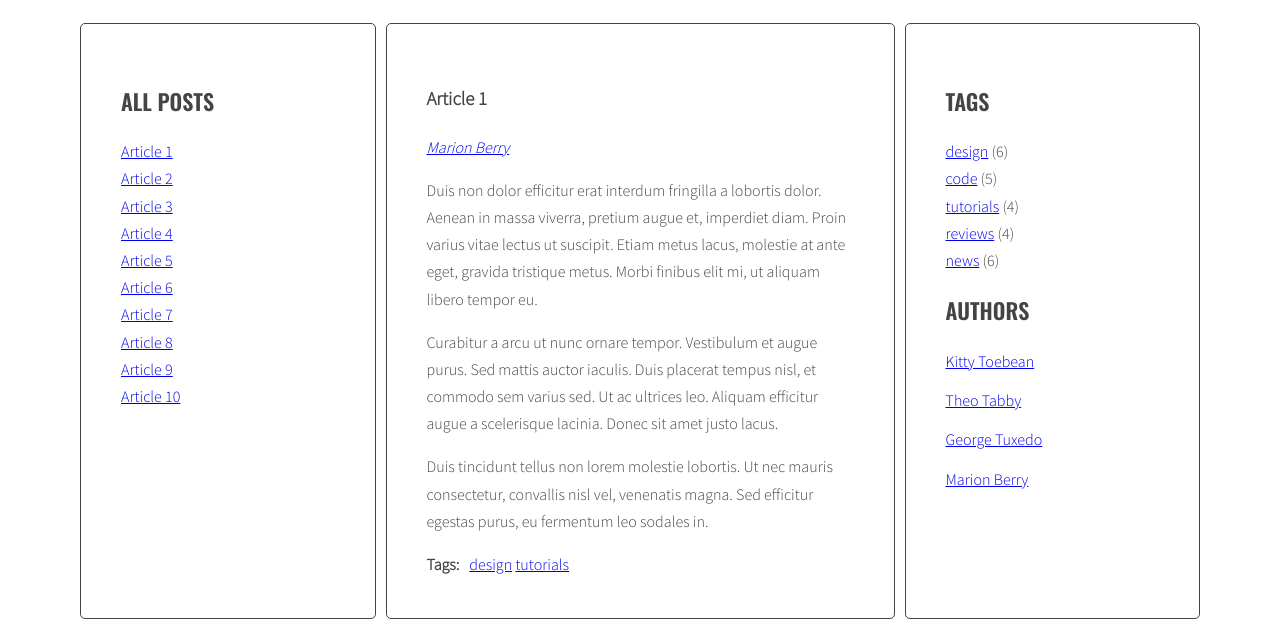
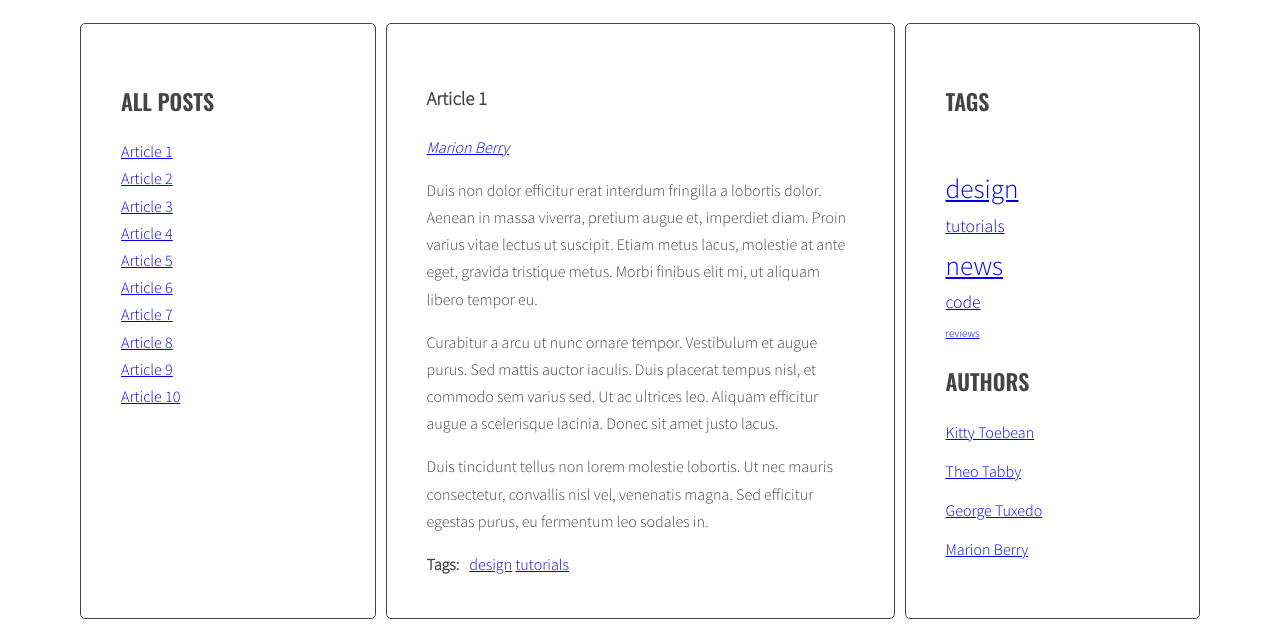
Before and after one commit to stanleyoos/javascript-blog, a website: page index.html in a window 1280 px wide. Shown: the part 220-847 px from the top of the page. Drawn offline with nearby package versions, Linux system fonts and the light colour scheme.

Commit message:
test commit #3

```diff
--- a/index.html
+++ b/index.html
@@ -371,15 +371,9 @@
           </section>
           <aside class="sidebar">
             <h2 class="section-title">Tags</h2>
-            <ul class="list tags">
-              <li><a href="#">design</a> <span>(6)</span></li>
-              <li><a href="#">code</a> <span>(5)</span></li>
-              <li><a href="#">tutorials</a> <span>(4)</span></li>
-              <li><a href="#">reviews</a> <span>(4)</span></li>
-              <li><a href="#">news</a> <span>(6)</span></li>
-            </ul>
+            <ul class="list-tags"></ul>
             <h2 class="section-title">Authors</h2>
-            <ul class="list authors">
+            <ul class="list-authors">
               <li>
                 <a href="#">
                   <span class="author-name">Kitty Toebean</span>
--- a/js/script.js
+++ b/js/script.js
@@ -41,10 +41,15 @@ const titleClickHandler = function (e) {
 
 //////////////////////
 
+const optCloudClassCount = 5,
+  optCloudClassPrefix = 'tag-size-'
+
 const optArticleSelector = '.post',
   optTitleSelector = '.post-title',
   optTitleListSelector = '.titles',
-  optArticleTagsSelector = '.post-tags .list'
+  optArticleTagsSelector = '.post-tags .list',
+  optTagsListSelector = '.list-tags',
+  optAuthorsListSelector = '.list-authors'
 
 function generateTitleLinks(customSelector = '') {
   //console.log(customSelector)
@@ -89,7 +94,22 @@ generateTitleLinks()
 
 //////////////////////
 
+function calculateTagsParams(tags) {
+  let params = {
+    max: 0,
+    min: 1000,
+  }
+  for (let tag in tags) {
+    params.min = params.min > tags[tag] ? tags[tag] : params.min
+    params.max = tags[tag] > params.max ? tags[tag] : params.max
+  }
+
+  return params
+}
+
 function generateTags() {
+  /* [NEW] create a new variable allTags with an empty object */
+  let allTags = {}
   /* find all articles */
   const articles = document.querySelectorAll(optArticleSelector)
   /* START LOOP: for every article: */
@@ -115,11 +135,46 @@ function generateTags() {
         ' <li><a href="#tag-' + tag + '"><span>' + tag + '</span></a></li> '
       /* add generated code to html variable */
       html += linkHTML
+      /* [NEW] check if this link is NOT already in allTags */
+      if (!allTags[tag]) {
+        /* [NEW] add tag to allTags object */
+        allTags[tag] = 1
+      } else {
+        allTags[tag]++
+      }
       /* END LOOP: for each tag */
     }
     tagWrapper.innerHTML = html
     /* insert HTML of all the links into the tags wrapper */
     /* END LOOP: for every article: */
+    /* [NEW] find list of tags in right column */
+    const tagList = document.querySelector(optTagsListSelector)
+    //console.log(tagList)
+    const tagsParams = calculateTagsParams(allTags)
+    //console.log('tag params: ', tagsParams)
+    /* [NEW] create variable for all links HTML code */
+    let allTagsHTML = ''
+
+    /* [NEW] START LOOP: for each tag in allTags: */
+    for (let tag in allTags) {
+      /* [NEW] generate code of a link and add it to allTagsHTML */
+      const tagLinkHTML =
+        ' <li><a class="' +
+        calculateTagClass(allTags[tag], tagsParams) +
+        '" href="#tag-' +
+        tag +
+        '"><span>' +
+        tag +
+        '  ' +
+        '</span></a></li> '
+      //console.log('tagLinkHTML:', tagLinkHTML)
+
+      allTagsHTML += tagLinkHTML
+    }
+    /* [NEW] END LOOP: for each tag in allTags: */
+
+    /*[NEW] add HTML from allTagsHTML to tagList */
+    tagList.innerHTML = allTagsHTML
   }
 }
 
@@ -134,7 +189,7 @@ function tagClickHandler(e) {
   const href = clickedElement.getAttribute('href')
   /* make a new constant "tag" and extract tag from the "href" constant */
   const tag = href.replace('#tag-', '')
-  console.log(tag)
+  //console.log(tag)
   /* find all tag links with class active */
   const activeLinks = document.querySelectorAll('a.active[href^="#tag-"]')
   /* START LOOP: for each active tag link */
@@ -145,7 +200,7 @@ function tagClickHandler(e) {
   }
   /* find all tag links with "href" attribute equal to the "href" constant */
   const hrefLinks = document.querySelectorAll('a[href="' + href + '"]')
-  console.log(hrefLinks)
+  //console.log(hrefLinks)
   /* START LOOP: for each found tag link */
   for (let hrefLink of hrefLinks) {
     /* add class active */
@@ -159,7 +214,7 @@ function tagClickHandler(e) {
 function addClickListenersToTags() {
   /* find all links to tags */
   const links = document.querySelectorAll('.post-tags .list li a')
-  console.log(links)
+  //console.log(links)
   /* START LOOP: for each link */
   for (let link of links) {
     /* add tagClickHandler as event listener for that link */
@@ -189,7 +244,7 @@ generateAuthors()
 
 function addClickListenersToAuthors() {
   const links = document.querySelectorAll('.post-author a')
-  console.log(links)
+  //console.log(links)
   for (let link of links) {
     link.addEventListener('click', authorClickHandler)
   }
@@ -206,10 +261,10 @@ function authorClickHandler(e) {
   const href = clickedElement.getAttribute('href')
   /* make a new constant "author" and extract author from the "href" constant */
   const author = href.replace('#author-', '')
-  console.log(author)
+  //console.log(author)
   /* find all author links with class active */
   const activeLinks = document.querySelectorAll('a.active[href^="#author-"]')
-  console.log(activeLinks)
+  //console.log(activeLinks)
   /* START LOOP: for each active tag link */
   for (let activeLink of activeLinks) {
     /* remove class active */
@@ -218,7 +273,7 @@ function authorClickHandler(e) {
   }
   /* find all authors links with "href" attribute equal to the "href" constant */
   const hrefLinks = document.querySelectorAll('a[href="' + href + '"]')
-  console.log(hrefLinks)
+  //console.log(hrefLinks)
   /* START LOOP: for each found tag link */
   for (let hrefLink of hrefLinks) {
     /* add class active */
@@ -228,3 +283,13 @@ function authorClickHandler(e) {
   /* execute function "generateTitleLinks" with article selector as argument */
   generateTitleLinks('[data-author="' + author + '"]')
 }
+
+function calculateTagClass(count, params) {
+  const normalizedCount = count - params.min
+  const normalizedMax = params.max - params.min
+  const percentage = normalizedCount / normalizedMax
+
+  const classNumber = Math.floor(percentage * (optCloudClassCount - 1) + 1)
+
+  return `${optCloudClassPrefix}${classNumber}`
+}
--- a/sass/style.scss
+++ b/sass/style.scss
@@ -79,7 +79,8 @@ body {
 
 /* Lists */
 
-.list {
+.list,
+.list-authors {
   list-style-type: none;
   margin: 0;
   padding: 0;
@@ -96,7 +97,7 @@ body {
 
 /* Authors */
 
-.authors {
+.list-authors {
   li {
     margin-bottom: 12px;
   }
@@ -121,3 +122,26 @@ body {
     margin: 0 10px 0 0;
   }
 }
+
+///// Tags
+
+.tag-size-1 {
+  font-size: 0.7rem;
+}
+.tag-size-2 {
+  font-size: 0.9rem;
+}
+.tag-size-3 {
+  font-size: 1.1rem;
+}
+.tag-size-4 {
+  font-size: 1.4rem;
+}
+.tag-size-5 {
+  font-size: 1.7rem;
+}
+
+.list-tags {
+  display: inline;
+  list-style: none;
+}
```
Also changed, not shown: css/style.css, 1 other file.
